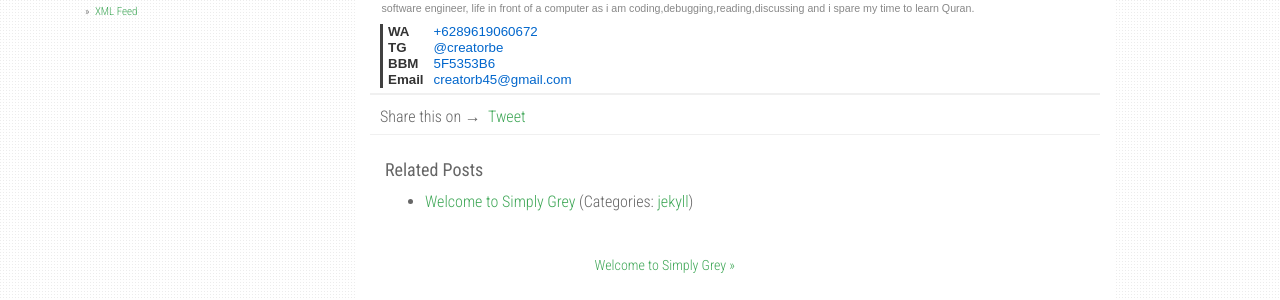
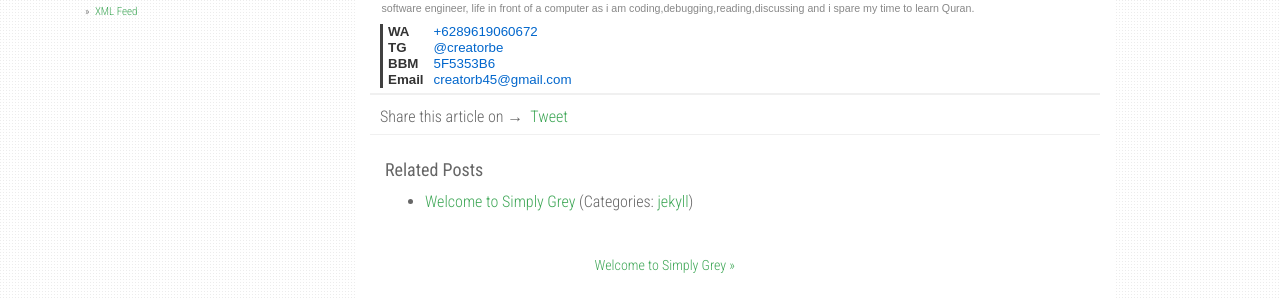
Before and after one commit to creatorbe/creatorbe.github.io, a Jekyll site: the page built from _posts/2016-04-19-welcome-to-jekyll.markdown, in a window 1280 px wide. Shown: the part 525-825 px from the top of the page. Built offline with Jekyll 4.4.1, drawn with Linux system fonts in a browser that asks for light colours; nearby versions of some CDN libraries; comment, search, counter and statistics services are not loaded.

Commit message:
add text sharepage

```diff
--- a/_includes/share-page.html
+++ b/_includes/share-page.html
@@ -1,5 +1,5 @@
 <div class="share-page">
-  <span style="float: left;">Share this on &rarr;&nbsp;&nbsp;</span>
+  <span style="float: left;">Share this article on &rarr;&nbsp;&nbsp;</span>
 
   <!-- Twitter -->
   <a href="https://twitter.com/share" class="twitter-share-button" data-via="{{ site.share.twitter_username }}">Tweet</a>
```
